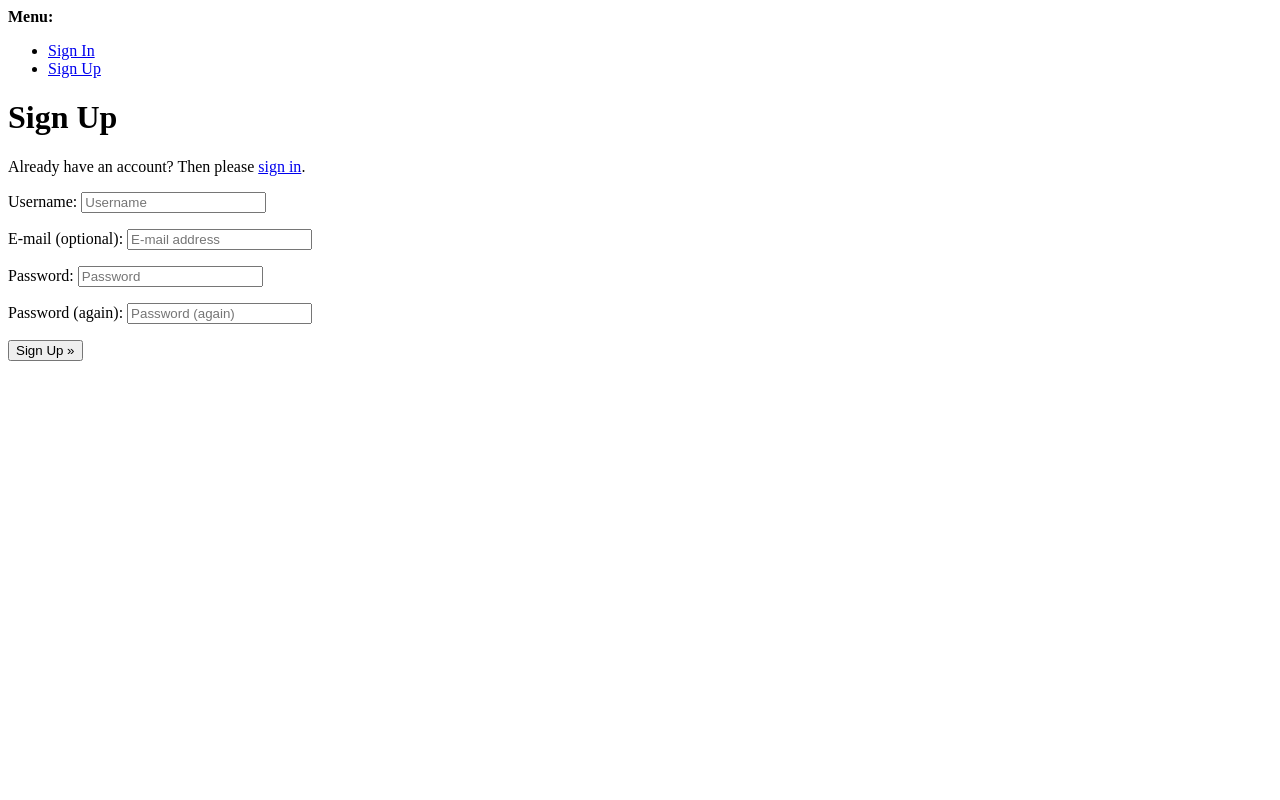
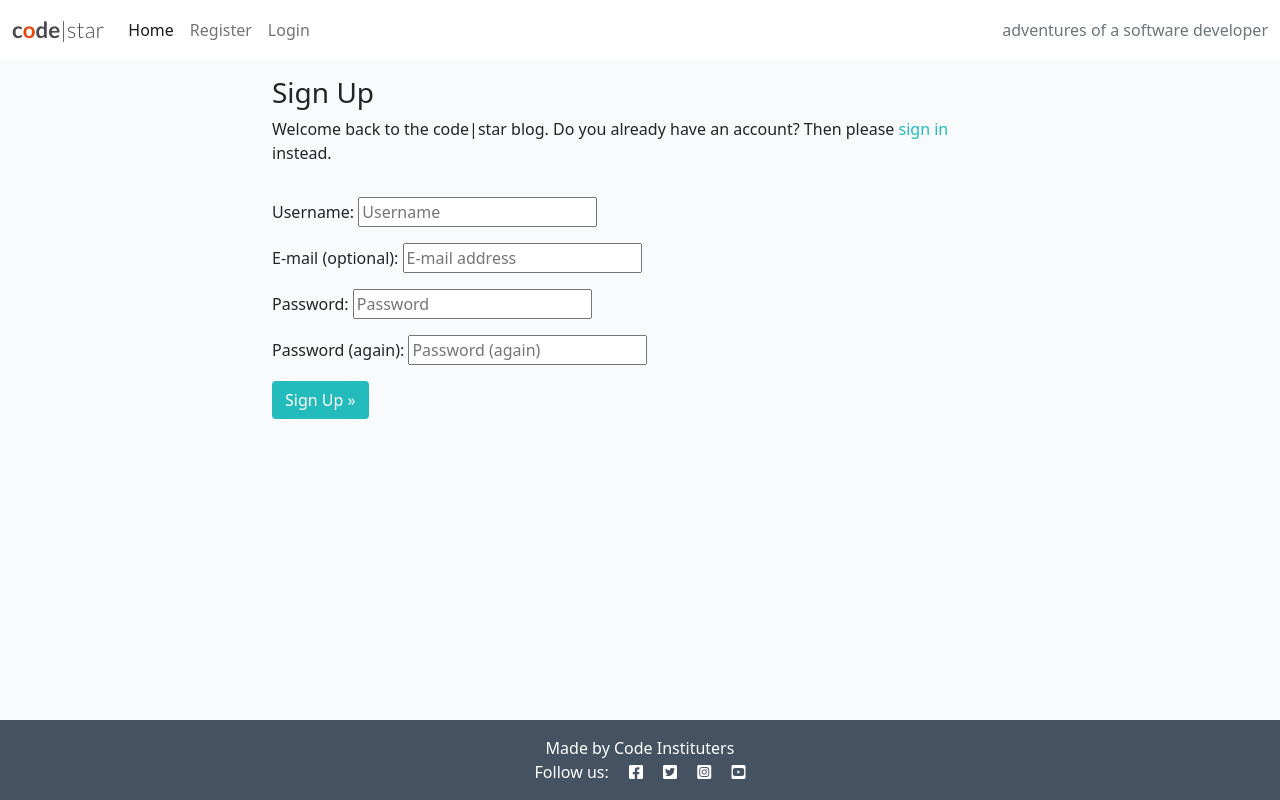
Before and after one commit to CoderSales/Portfolio-Project-4, a Django app: page /accounts/signup/ in a window 1280 px wide. Run offline with Django 3.2, Linux system fonts and the light colour scheme.

Commit message:
Edit logout and signup html

```diff
--- a/templates/account/login.html
+++ b/templates/account/login.html
@@ -12,17 +12,14 @@
     <div class="col-md-8 mt-3 offset-md-2">
         <h3>{% trans "Sign In" %}</h3>
 
-
 <p>{% blocktrans %}Welcome back to the Your Thoughts blog.
   To leave a comment or like a post, please log in.  If you
   have not created an account yet, then
   <a class="link" href="{{ signup_url }}">sign up</a>{% endblocktrans %}</p>
-
   </div>
 </div>
 <div class="row">
   <div class="col-md-8 mt-3 offset-md-2">
-
     <form class="login" method="POST" action="{% url 'account_login' %}">
       {% csrf_token %}
       {{ form.as_p }}
@@ -34,5 +31,4 @@
     </div>
   </div>
 </div>
-
 {% endblock %}
--- a/templates/account/signup.html
+++ b/templates/account/signup.html
@@ -1,21 +1,31 @@
-{% extends "account/base.html" %}
+{% extends "base.html" %}
 
 {% load i18n %}
 
 {% block head_title %}{% trans "Signup" %}{% endblock %}
 
 {% block content %}
-<h1>{% trans "Sign Up" %}</h1>
+<div class="container">
+  <div class="row">
+      <div class="col-md-8 mt-3 offset-md-2">
+          <h3>{% trans "Sign Up" %}</h3>
 
-<p>{% blocktrans %}Already have an account? Then please <a href="{{ login_url }}">sign in</a>.{% endblocktrans %}</p>
-
+          <p>{% blocktrans %}Welcome back to the code|star blog. Do you already have an account? Then please <a
+                  class="link" href="{{ login_url }}">sign in</a> instead.{% endblocktrans %}</p>
+      </div>
+  </div>
+  <div class="row">
+      <div class="col-md-8 mt-3 offset-md-2">
           <form class="signup" id="signup_form" method="post" action="{% url 'account_signup' %}">
               {% csrf_token %}
               {{ form.as_p }}
               {% if redirect_field_value %}
               <input type="hidden" name="{{ redirect_field_name }}" value="{{ redirect_field_value }}" />
               {% endif %}
-  <button type="submit">{% trans "Sign Up" %} &raquo;</button>
+              <button class="btn btn-signup right" type="submit">{% trans "Sign Up" %} &raquo;</button>
           </form>
+      </div>
+  </div>
+</div>
 
 {% endblock %}
```
Also changed, not shown: templates/account/logout.html (+14 -6 lines). Lines whose indentation alone changed are shown as unchanged.
